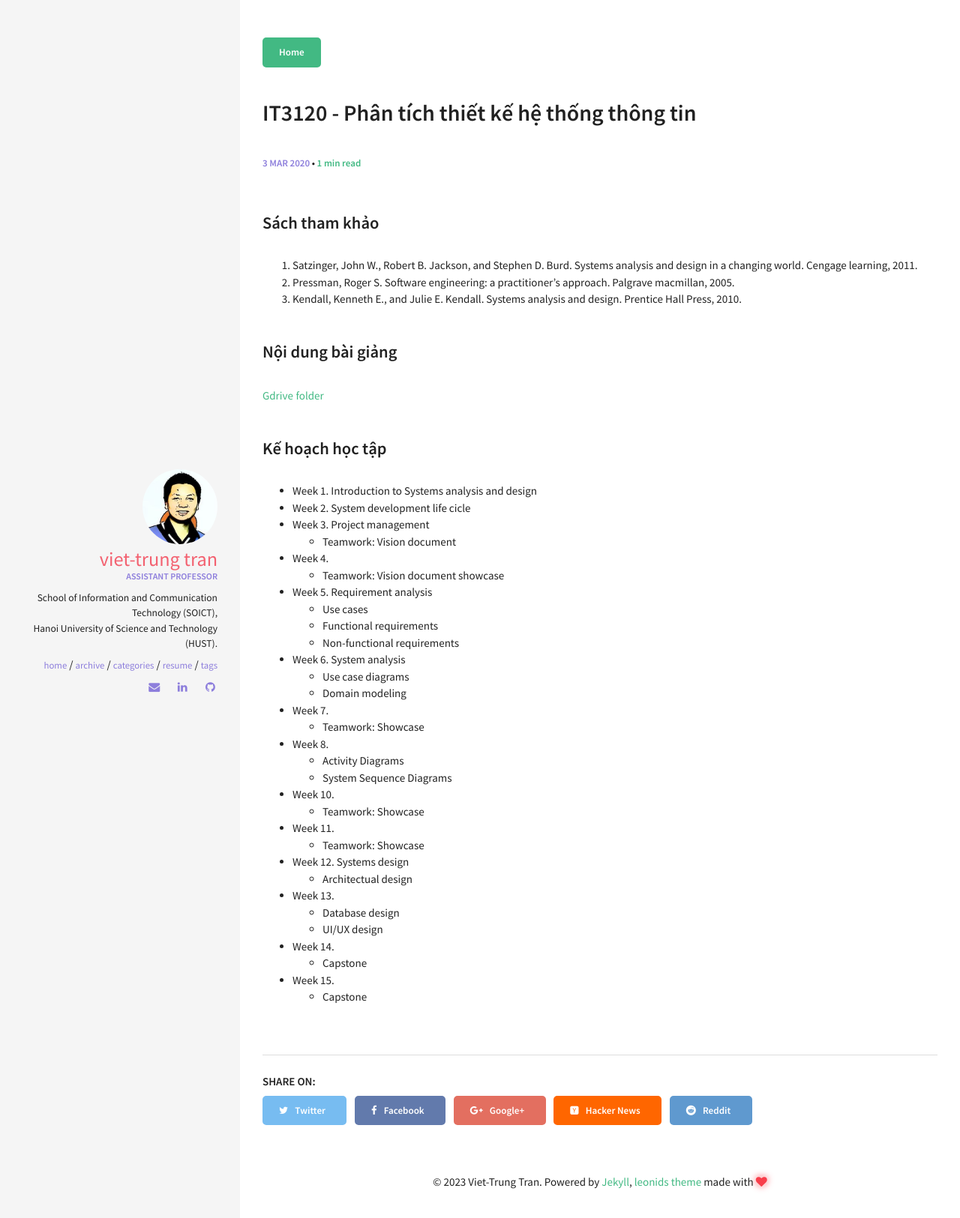
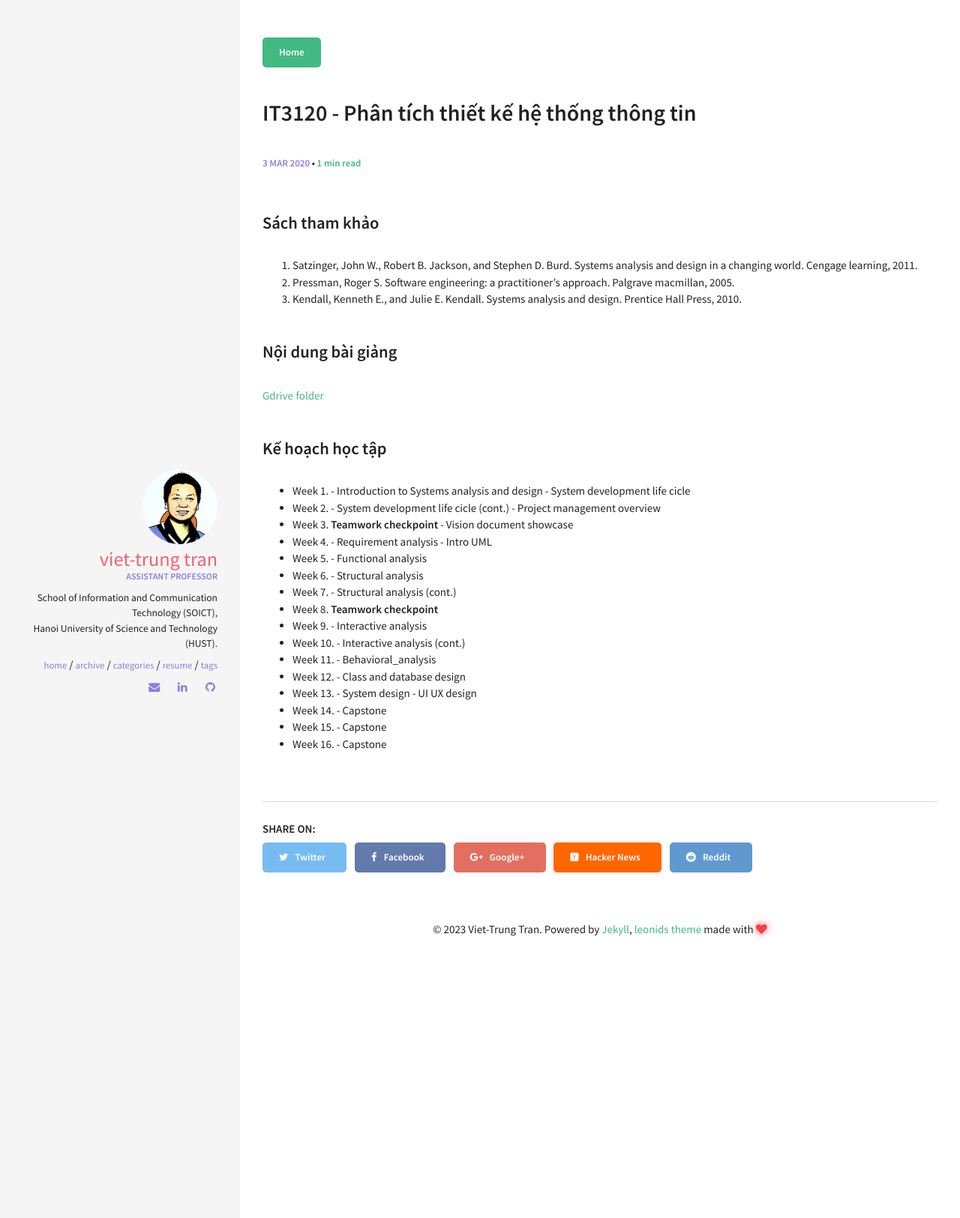
Before and after one commit to trungtv/trungtv.github.io, a Jekyll site: the page built from _posts/2020-03-03-it3120-phan-tich-thiet-ke-he-thong-thong-tin.md, in a window 1280 px wide. Shown: the top 1625 px of the page at 75% size. Built offline with Jekyll 4.4.1, drawn with Linux system fonts in a browser that asks for light colours.

Commit message:
Update 2020-03-03-it3120-phan-tich-thiet-ke-he-thong-thong-tin.md

```diff
--- a/_posts/2020-03-03-it3120-phan-tich-thiet-ke-he-thong-thong-tin.md
+++ b/_posts/2020-03-03-it3120-phan-tich-thiet-ke-he-thong-thong-tin.md
@@ -16,34 +16,40 @@ share: true
 [Gdrive folder](https://drive.google.com/drive/folders/1fiMuY2jBUtoiNk213qhEvDmB2Y4brnBs?usp=sharing)
 
 ### Kế hoạch học tập
-- Week 1. Introduction to Systems analysis and design
-- Week 2. System development life cicle
-- Week 3. Project management
-	- Teamwork: Vision document
+- Week 1.
+		- Introduction to Systems analysis and design
+		- System development life cicle
+- Week 2.
+		- System development life cicle (cont.)
+        - Project management overview
+- Week 3.
+	**Teamwork checkpoint**
+		- Vision document showcase
 - Week 4.
-	- Teamwork: Vision document showcase
-- Week 5. Requirement analysis
-	- Use cases
-    - Functional requirements
-    - Non-functional requirements
-- Week 6. System analysis
-	- Use case diagrams
-    - Domain modeling
+		- Requirement analysis
+        - Intro UML
+- Week 5.
+		- Functional analysis
+- Week 6.
+		- Structural analysis
 - Week 7.
-	- Teamwork: Showcase
+		- Structural analysis (cont.)
 - Week 8.
-	- Activity Diagrams
-    - System Sequence Diagrams
+	**Teamwork checkpoint**
+- Week 9.
+		- Interactive analysis
 - Week 10.
-	- Teamwork: Showcase
+		- Interactive analysis (cont.)
 - Week 11.
-	- Teamwork: Showcase
-- Week 12. Systems design
-	- Architectual design
+		- Behavioral_analysis
+- Week 12.
+        - Class and database design
 - Week 13.
-	- Database design
-	- UI/UX design
+		- System design
+        - UI UX design
 - Week 14.
-    - Capstone
+	    - Capstone
 - Week 15.
-	- Capstone
+	    - Capstone
+- Week 16.
+		- Capstone
```
